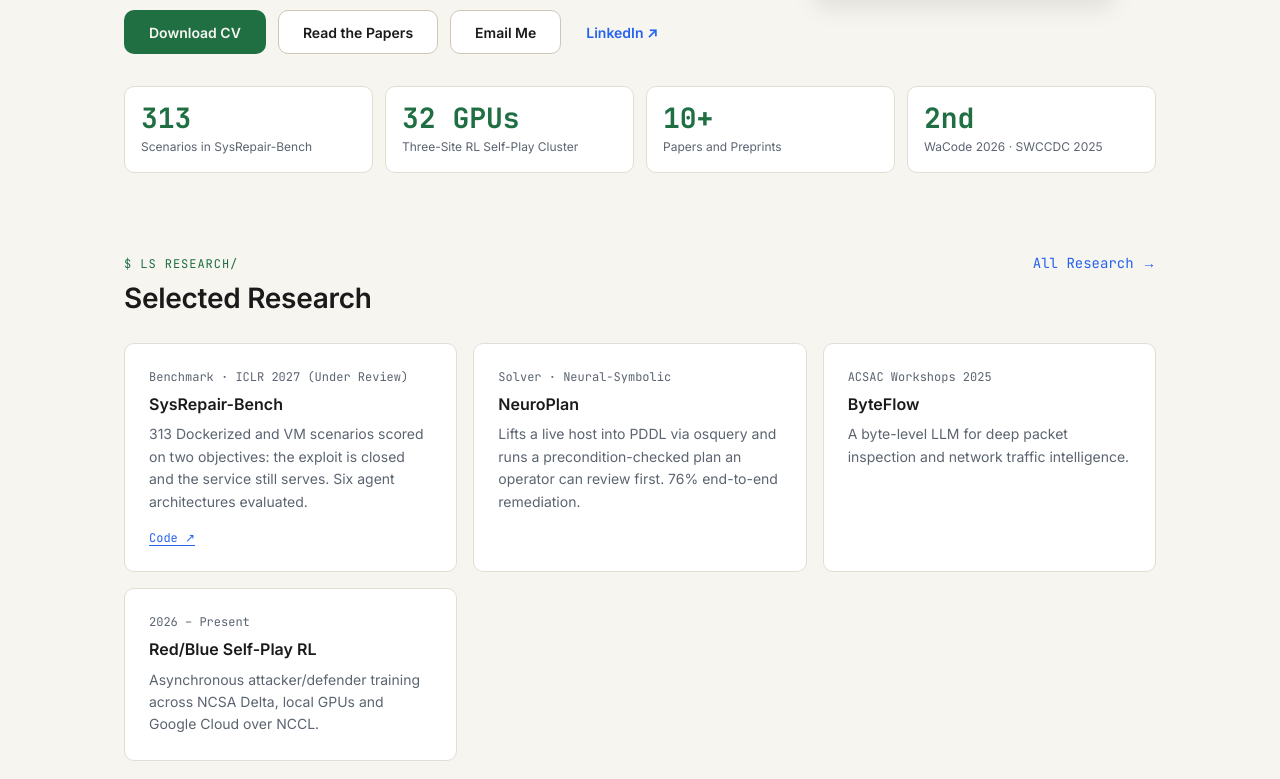
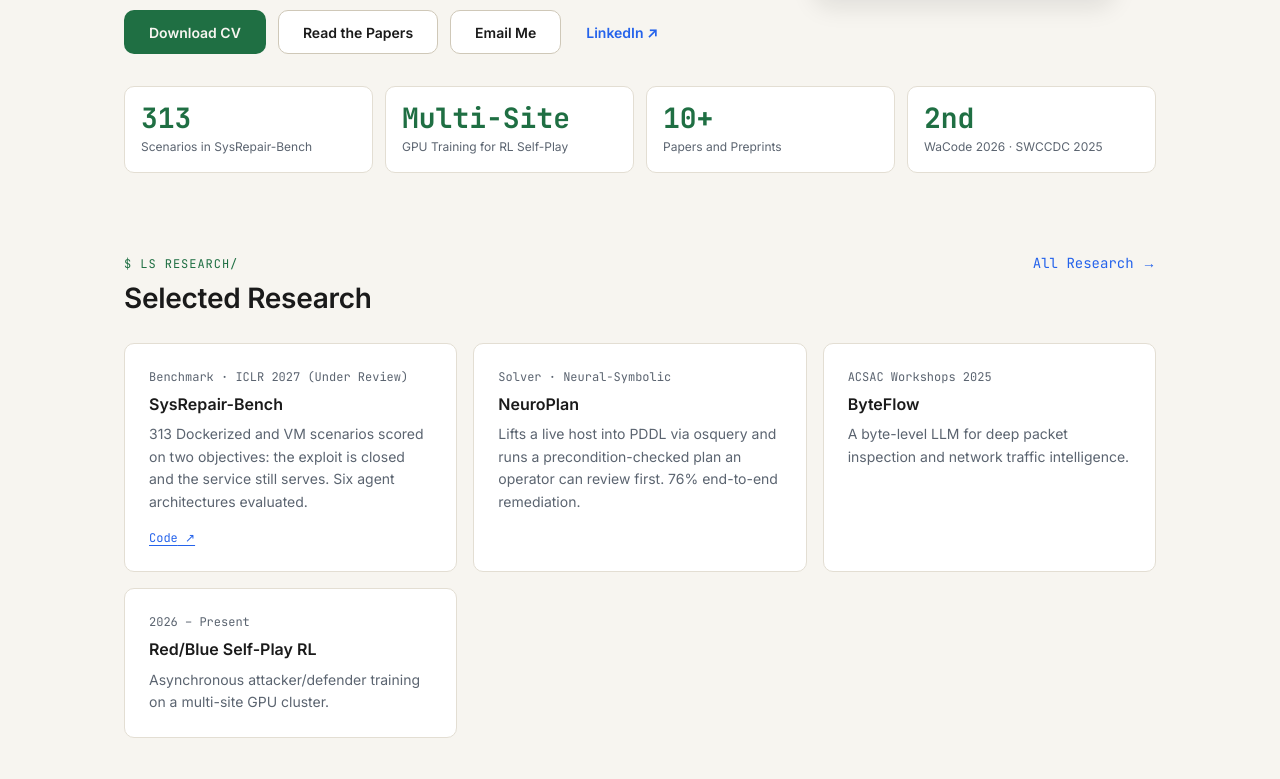
Before and after one commit to LaBackDoor/labackdoor, a Next.js app: page / in a window 1280 px wide. Shown: the part 481-1260 px from the top of the page. Built offline with nearby package versions, Linux system fonts and the light colour scheme.

Commit message:
content: describe RL self-play compute generically (multi-site GPU cluster)

```diff
--- a/src/app/page.tsx
+++ b/src/app/page.tsx
@@ -48,7 +48,7 @@ export default function Home() {
         stats={
           <>
             <Stat value="313" label="Scenarios in SysRepair-Bench" />
-            <Stat value="32 GPUs" label="Three-Site RL Self-Play Cluster" />
+            <Stat value="Multi-Site" label="GPU Training for RL Self-Play" />
             <Stat value="10+" label="Papers and Preprints" />
             <Stat value="2nd" label="WaCode 2026 · SWCCDC 2025" />
           </>
@@ -84,7 +84,7 @@ export default function Home() {
           <Card
             title="Red/Blue Self-Play RL"
             meta="2026 – Present"
-            body="Asynchronous attacker/defender training across NCSA Delta, local GPUs and Google Cloud over NCCL."
+            body="Asynchronous attacker/defender training on a multi-site GPU cluster."
             href="/research/ai-security"
           />
         </div>
```
Also changed, not shown: 1 other file (tests, documents, lock files or other folders).
